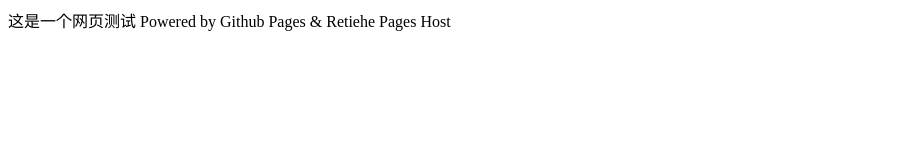
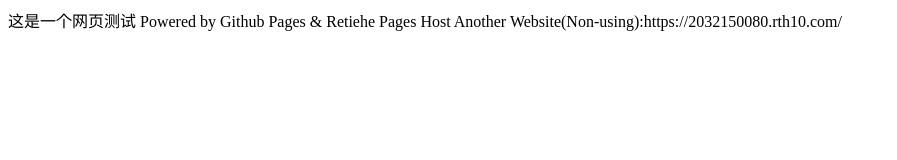
Before and after one commit to fsh2032150080/fsh2032150080.github.io, a plain HTML site: page index.html in a window 1280 px wide. Shown: the whole page, without its empty margins (0-897 px from the left). Drawn offline with Linux system fonts and the light colour scheme.

Commit message:
Update index.html

```diff
--- a/index.html
+++ b/index.html
@@ -7,5 +7,6 @@
     <p>
     </p>
   </text>这是一个网页测试 Powered by Github Pages &amp; Retiehe Pages Host
+  </text>Another Website(Non-using):https://2032150080.rth10.com/
   </div>
 </body>
```
